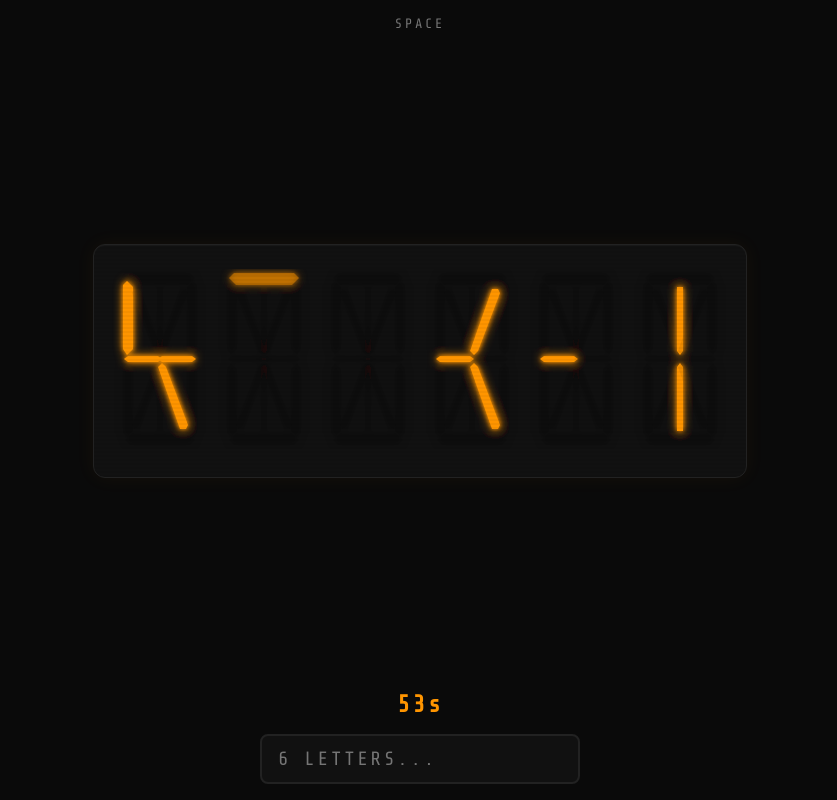
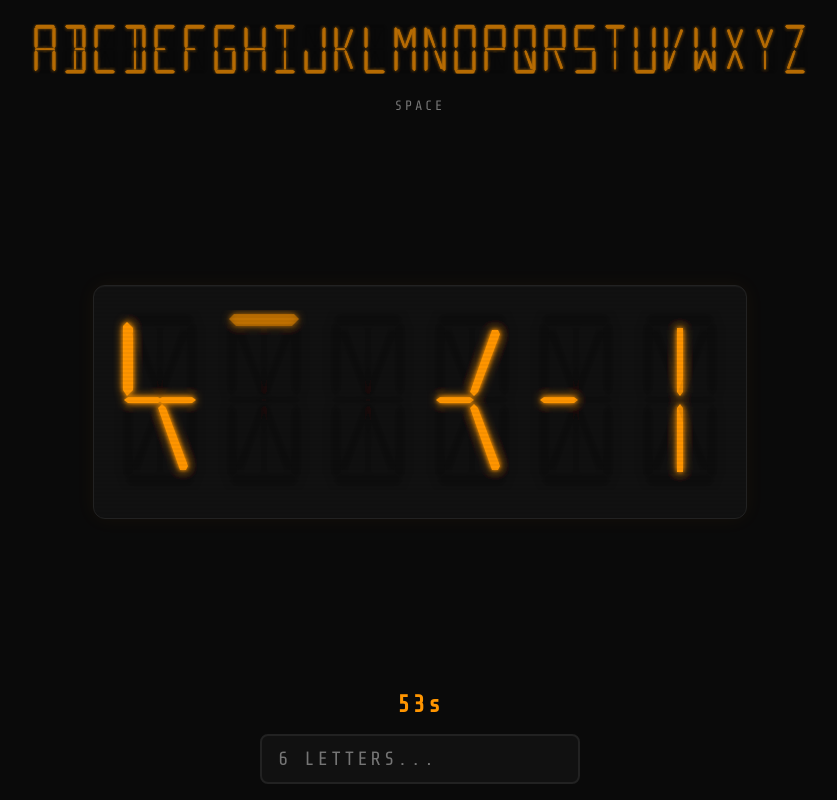
Before and after one commit to basic-intelligence/cap-lock, a Next.js app: page / in a window 1280 px wide. Shown: the whole page, without its empty margins (220-1057 px from the left). Built offline with nearby package versions, Linux system fonts and the light colour scheme.

Commit message:
feat(ui): add alphabet strip showing all 14-segment characters at top of screen

```diff
--- /dev/null
+++ b/app/components/AlphabetStrip.tsx
@@ -0,0 +1,32 @@
+"use client";
+
+import SegmentDisplay from "./SegmentDisplay";
+import { SEGMENT_COUNT } from "@/app/lib/segments";
+
+const ALL_REVEALED = new Array(SEGMENT_COUNT).fill(true);
+const ALPHABET = "ABCDEFGHIJKLMNOPQRSTUVWXYZ";
+
+export default function AlphabetStrip() {
+  return (
+    <div
+      style={{
+        display: "flex",
+        gap: "2px",
+        justifyContent: "center",
+        flexWrap: "wrap",
+        padding: "8px 4px",
+        opacity: 0.7,
+      }}
+    >
+      {ALPHABET.split("").map((ch) => (
+        <SegmentDisplay
+          key={ch}
+          char={ch}
+          revealedSegments={ALL_REVEALED}
+          displayState="amber"
+          size={28}
+        />
+      ))}
+    </div>
+  );
+}
--- a/app/components/Game.tsx
+++ b/app/components/Game.tsx
@@ -11,6 +11,7 @@ import GuessInput from "./GuessInput";
 import GuessHistory from "./GuessHistory";
 import Timer from "./Timer";
 import ResultsScreen from "./ResultsScreen";
+import AlphabetStrip from "./AlphabetStrip";
 
 const ROUND_DURATION_MS = 60_000;
 
@@ -202,6 +203,9 @@ export default function Game({ words }: GameProps) {
         maxHeight: "100dvh",
       }}
     >
+      {/* Alphabet strip */}
+      <AlphabetStrip />
+
       {/* Theme hint */}
       <div
         style={{
```
